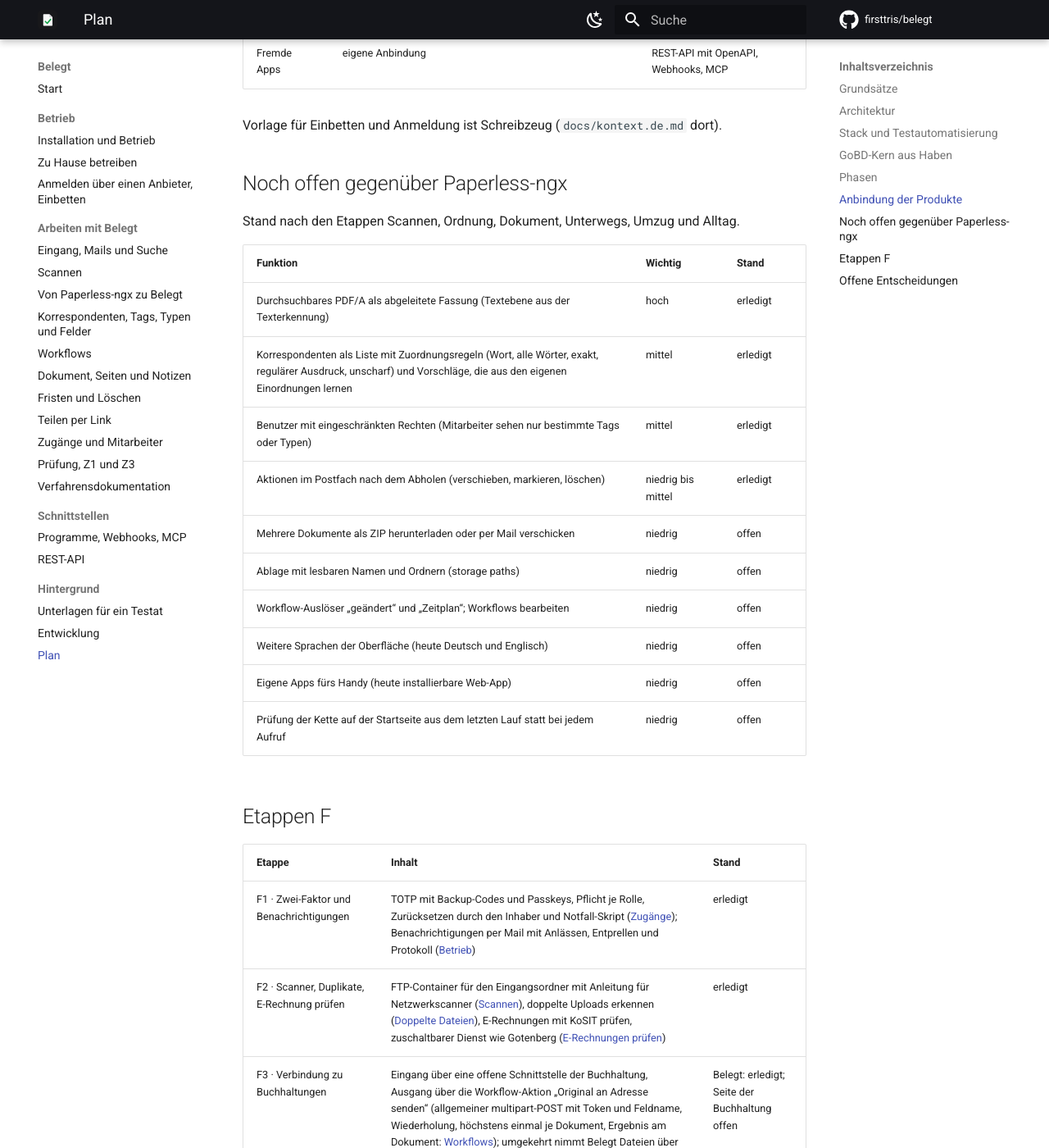
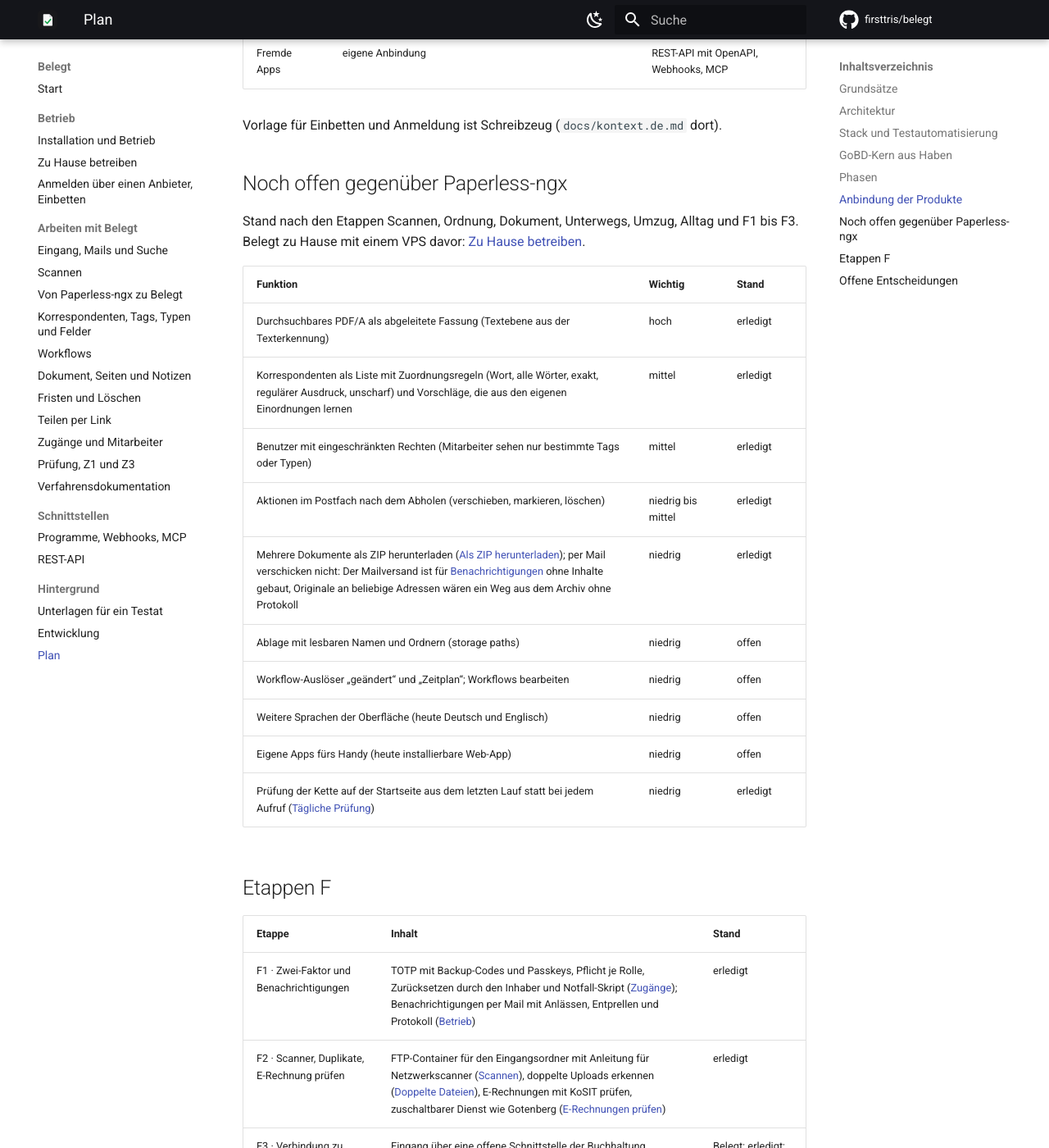
Before and after one commit to Speicherstadt/belegt, an MkDocs documentation site: the page built from docs/plan.md, in a window 1280 px wide and 1400 px high, scrolled down 3692 px. Shown: the whole window at 82% size. Built offline with MkDocs 1.6.1 and Material for MkDocs 9.7.7, drawn with Linux system fonts in a browser that asks for light colours; comment, search, counter and statistics services are not loaded.

Commit message:
Plan: ZIP-Download und Prüfung der Kette aus dem letzten Lauf erledigt
Per Mail verschicken bleibt bewusst weg: Der Mailversand ist für
Benachrichtigungen ohne Inhalte gebaut. Dazu der Verweis auf „Zu Hause
betreiben“.

Co-Authored-By: Claude Opus 5.5 <noreply@anthropic.com>
Claude-Session: https://claude.ai/code/session_01Y3rdfYz2SKH9xfBUAJSLKS

```diff
--- a/docs/plan.md
+++ b/docs/plan.md
@@ -94,7 +94,7 @@ Vorlage für Einbetten und Anmeldung ist Schreibzeug (`docs/kontext.de.md` dort)
 
 ## Noch offen gegenüber Paperless-ngx
 
-Stand nach den Etappen Scannen, Ordnung, Dokument, Unterwegs, Umzug und Alltag.
+Stand nach den Etappen Scannen, Ordnung, Dokument, Unterwegs, Umzug, Alltag und F1 bis F3. Belegt zu Hause mit einem VPS davor: [Zu Hause betreiben](zuhause.md).
 
 | Funktion | Wichtig | Stand |
 | --- | --- | --- |
@@ -102,12 +102,12 @@ Stand nach den Etappen Scannen, Ordnung, Dokument, Unterwegs, Umzug und Alltag.
 | Korrespondenten als Liste mit Zuordnungsregeln (Wort, alle Wörter, exakt, regulärer Ausdruck, unscharf) und Vorschläge, die aus den eigenen Einordnungen lernen | mittel | erledigt |
 | Benutzer mit eingeschränkten Rechten (Mitarbeiter sehen nur bestimmte Tags oder Typen) | mittel | erledigt |
 | Aktionen im Postfach nach dem Abholen (verschieben, markieren, löschen) | niedrig bis mittel | erledigt |
-| Mehrere Dokumente als ZIP herunterladen oder per Mail verschicken | niedrig | offen |
+| Mehrere Dokumente als ZIP herunterladen ([Als ZIP herunterladen](ordnung.md#zip)); per Mail verschicken nicht: Der Mailversand ist für [Benachrichtigungen](betrieb.md#benachrichtigungen) ohne Inhalte gebaut, Originale an beliebige Adressen wären ein Weg aus dem Archiv ohne Protokoll | niedrig | erledigt |
 | Ablage mit lesbaren Namen und Ordnern (storage paths) | niedrig | offen |
 | Workflow-Auslöser „geändert“ und „Zeitplan“; Workflows bearbeiten | niedrig | offen |
 | Weitere Sprachen der Oberfläche (heute Deutsch und Englisch) | niedrig | offen |
 | Eigene Apps fürs Handy (heute installierbare Web-App) | niedrig | offen |
-| Prüfung der Kette auf der Startseite aus dem letzten Lauf statt bei jedem Aufruf | niedrig | offen |
+| Prüfung der Kette auf der Startseite aus dem letzten Lauf statt bei jedem Aufruf ([Tägliche Prüfung](pruefung.md#taegliche-pruefung)) | niedrig | erledigt |
 
 ## Etappen F
 
```
